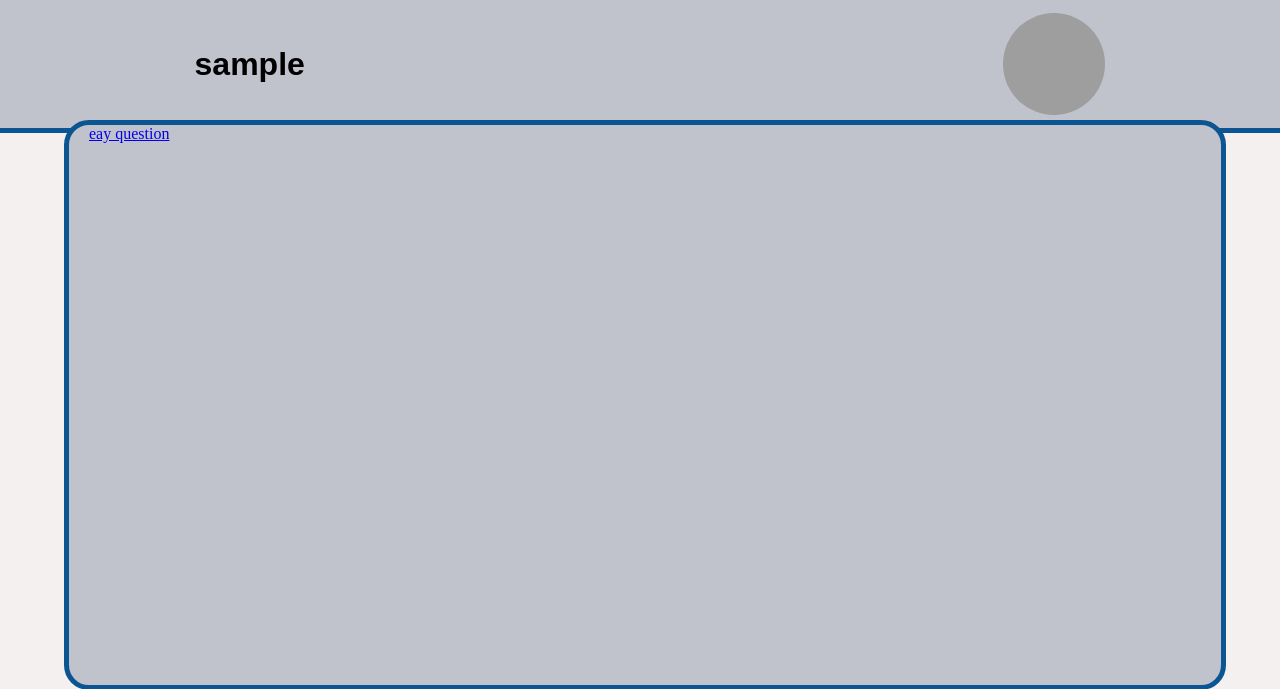
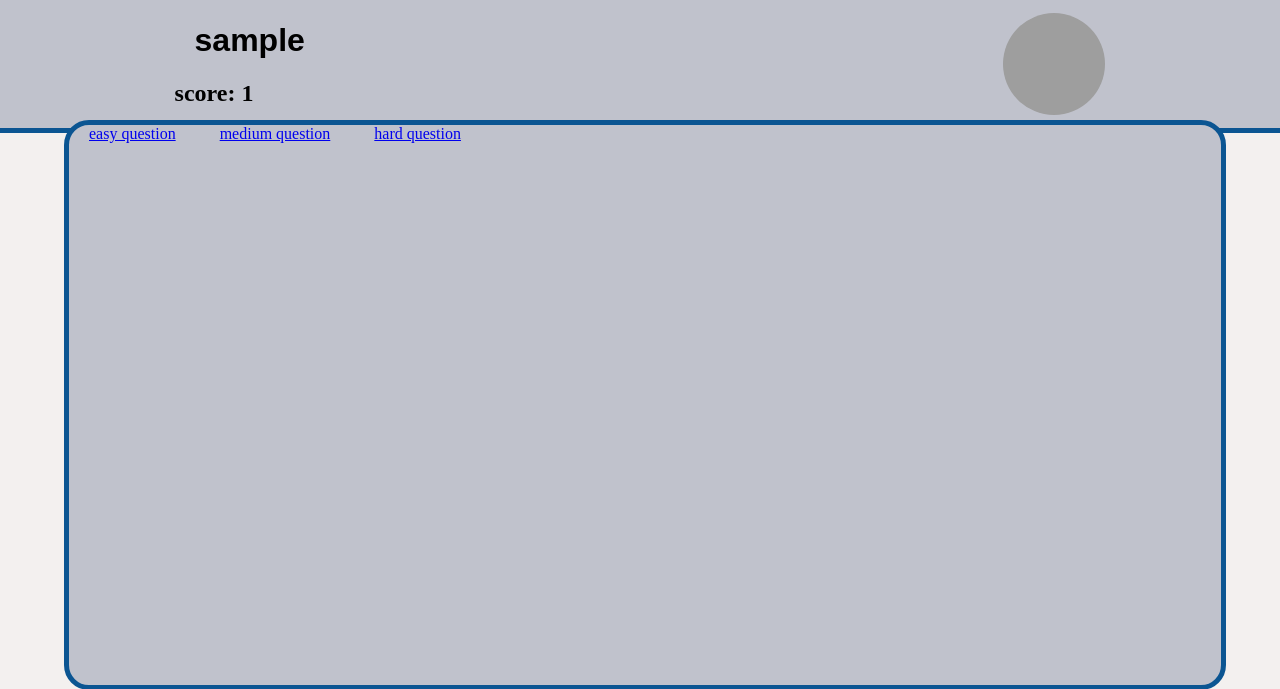
Before and after one commit to sebrai/trivia_bot, a Flask app: page /home in a window 1280 px wide. Shown: the top 689 px of the page. Run offline with Flask 3, Linux system fonts and the light colour scheme; the visitor is signed in with stand-in values (Sample User, id 1); grey boxes are pictures that could not be loaded.

Commit message:
added multiple difficulties and score in session

```diff
--- a/app.py
+++ b/app.py
@@ -45,7 +45,7 @@ def login():
 
         conn = get_db_connection()
         cursor = conn.cursor(dictionary=True)
-        cursor.execute("SELECT id,username,password,role FROM users WHERE username=%s", (brukernavn,))
+        cursor.execute("SELECT id,username,password,role,score FROM users WHERE username=%s", (brukernavn,))
         bruker = cursor.fetchone()
         cursor.close()
         conn.close()
@@ -55,6 +55,7 @@ def login():
             session['username'] = bruker['username']
             session['id'] = bruker['id']
             session['role'] = bruker['role']
+            session['score'] = bruker['score']
             flash("succesfully loged in as: "+bruker['username'],"succes")
             return redirect(url_for("home"))
         else:
--- a/templates/home.html
+++ b/templates/home.html
@@ -10,13 +10,18 @@
 
 <body>
     <header>
+       <div>
         <h1>{{session['username']}}</h1>
+        <h2>score: {{session['score']}}</h2>
+    </div>
         <div></div>
         <img src="https://ui-avatars.com/api/?&color=000&name={{ session.get('username') }}"
             alt="{{session['username']}} ">
     </header>
     <main>
-        <a href="{{url_for('answer',diffi = 'easy')}}">eay question</a>
+        <a href="{{url_for('answer',diffi = 'easy')}}">easy question</a>
+        <a href="{{url_for('answer',diffi = 'medium')}}">medium question</a>
+        <a href="{{url_for('answer',diffi = 'hard')}}">hard question</a>
     </main>
     <footer>
         <a href="{{url_for('logout')}}"><button>logout</button></a>
```
